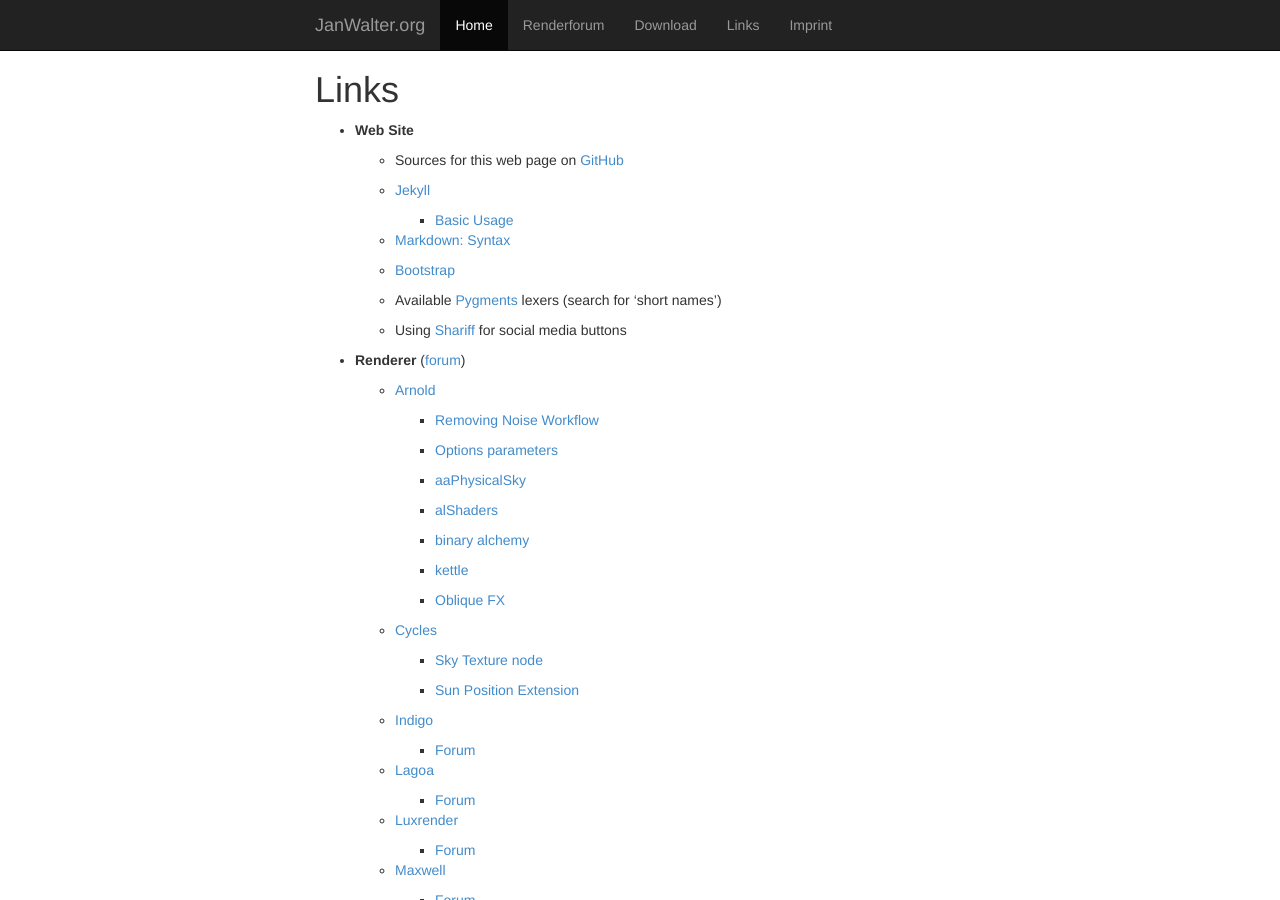
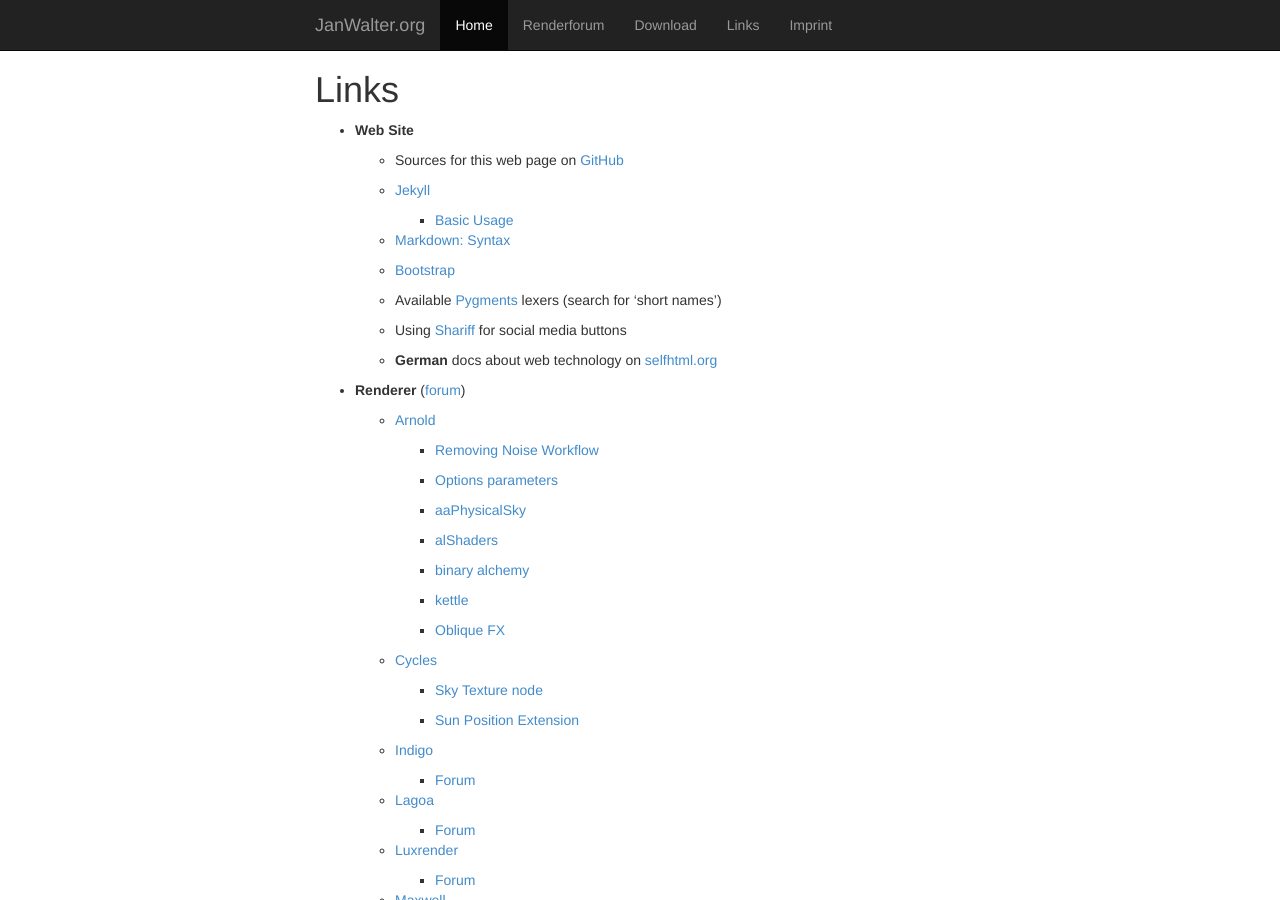
Before and after one commit to wahn/jan_walter_org, a Jekyll site: the page built from links/index.md, in a window 1280 px wide and 900 px high. Built offline with Jekyll 4.4.1, drawn with Linux system fonts in a browser that asks for light colours; Markdown is read by kramdown in place of the engine named in the settings.

Commit message:
Add link for German selfhtml.org web page (docs about web technology).

```diff
--- a/links/index.md
+++ b/links/index.md
@@ -22,6 +22,8 @@
   for 'short names')
 
     - Using [Shariff](http://heise.de/-2467514) for social media buttons
+
+    - __German__ docs about web technology on [selfhtml.org](http://selfhtml.org)
 
 * __Renderer__ ([forum](https://www.janwalter.org/renderforum))
 
```
